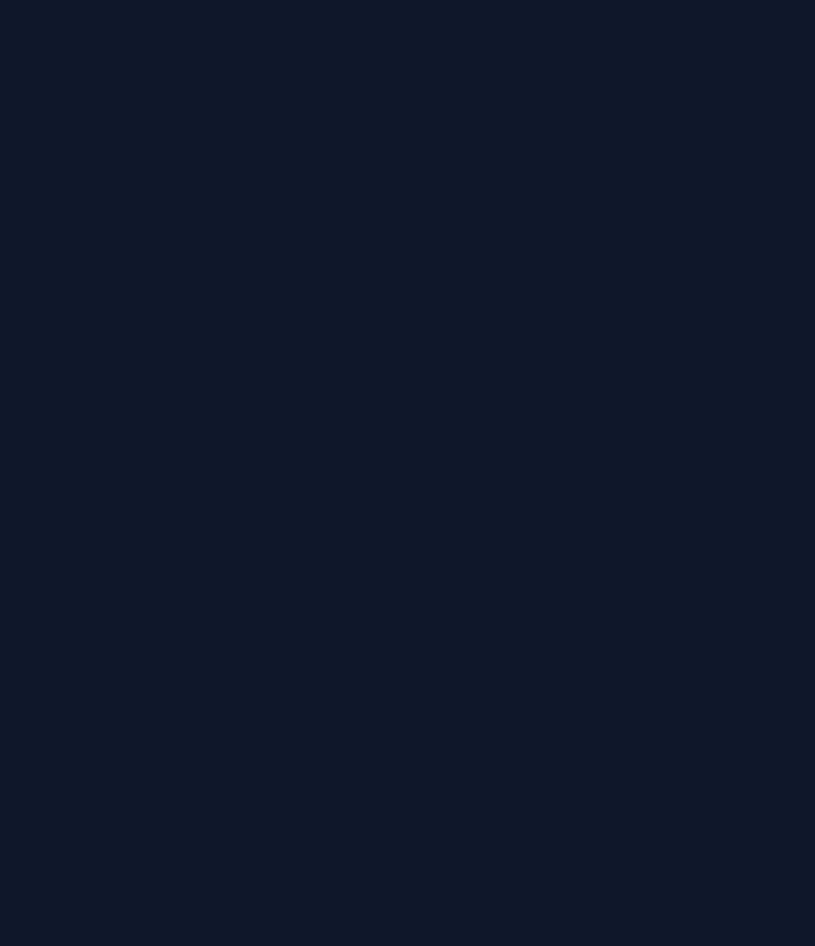
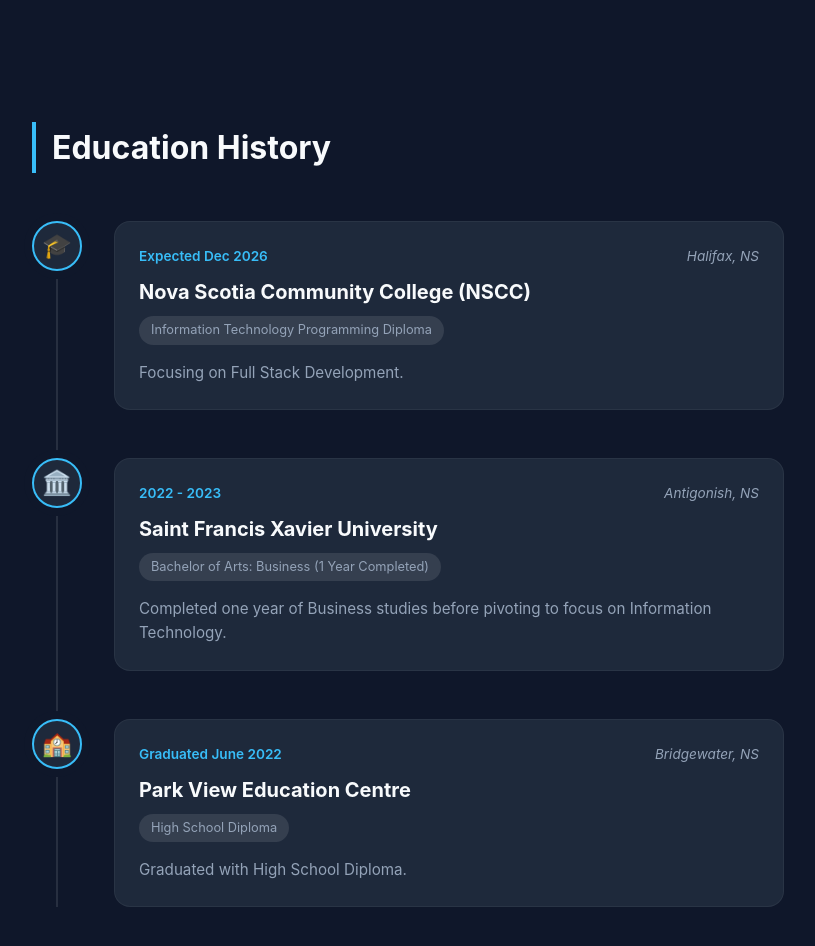
Before and after one commit to NathanGit18/portfolio-v2, a React (Vite) app: page / in a window 1280 px wide. Shown: the part 1460-2406 px from the top of the page, without its empty margins (232-1047 px from the left). Before the commit the page ends 1486 px from the top, so only its background shows below. Built offline with nearby package versions, Linux system fonts and the light colour scheme.

Commit message:
add Education component and integrate into App; update BentoGrid descriptions and Navbar branding

```diff
--- a/src/App.jsx
+++ b/src/App.jsx
@@ -1,6 +1,7 @@
 import Navbar from './components/Navbar'
 import BentoGrid from './components/BentoGrid';
 import Capabilities from './components/Capabilities';
+import Education from './components/Education';
 
 function App() {
   return (
@@ -12,6 +13,7 @@
       </main>
 
       <Capabilities />
+      <Education />
     </div>
   )
 }
--- a/src/components/BentoGrid.jsx
+++ b/src/components/BentoGrid.jsx
@@ -15,7 +15,7 @@
 
     const portfolioProject = {
         title: 'Portfolio Website',
-        description: 'This is the current portfolio you are viewing. It is built with React, Vite, and CSS Grid. Features a responsive Bento layout, dark mode, and custom animations.',
+        description: 'This is the current portfolio you are viewing. It is built with React, Vite, and CSS. It features a responsive Bento layout, dark mode, and custom animations.',
         tags: ['React', 'JavaScript', 'CSS', 'Vite', 'Netlify'],
         github: 'https://github.com/NathanGit18/portfolio-v2'
     };
@@ -64,7 +64,7 @@
             onClick={() => setIsModalOpen(true)}
             style={{ cursor: 'pointer' }}
             >
-            <div className="project-badge">Featured</div>
+            <div className="project-badge">Featured Project</div>
             <div className="project-content">
                 <h3>Portfolio</h3>
                 <p>Built with React & Vite</p>
@@ -98,7 +98,7 @@
             {/* Area 5: About Me (Middle Center) */}
             <motion.div className="bento-item area-5" variants={itemVariants}>
             <h3>About Me</h3>
-            <p>I build clean, efficient code and I love the gym.</p>
+            <p>I build clean, efficient code and I love to workout.</p>
             </motion.div>
 
             {/* Area 4: Status (Bottom Center) */}
--- /dev/null
+++ b/src/components/Education.css
@@ -0,0 +1,111 @@
+.education-section {
+  width: 100%;
+  max-width: 800px;
+  margin: 0 auto;
+  padding: 4rem 1.5rem 6rem 1.5rem;
+}
+
+.education-section h2 {
+  font-size: 2rem;
+  margin-bottom: 3rem;
+  color: var(--text-primary);
+  border-left: 4px solid var(--accent);
+  padding-left: 1rem;
+}
+
+.timeline {
+  position: relative;
+  display: flex;
+  flex-direction: column;
+  gap: 3rem;
+}
+
+.timeline-line {
+  position: absolute;
+  left: 24px;
+  top: 0;
+  bottom: 0;
+  width: 2px;
+  background: rgba(255, 255, 255, 0.1);
+  z-index: 0;
+}
+
+.timeline-item {
+  position: relative;
+  display: flex;
+  gap: 2rem;
+  z-index: 1;
+}
+
+.timeline-dot {
+  width: 50px;
+  height: 50px;
+  min-width: 50px;
+  background: var(--bg-secondary);
+  border: 2px solid var(--accent);
+  border-radius: 50%;
+  display: flex;
+  align-items: center;
+  justify-content: center;
+  font-size: 1.5rem;
+  box-shadow: 0 0 0 8px var(--bg-primary);
+}
+
+.timeline-content {
+  background: var(--bg-secondary);
+  border: 1px solid rgba(255, 255, 255, 0.05);
+  border-radius: 16px;
+  padding: 1.5rem;
+  flex: 1;
+  transition: transform 0.2s ease;
+}
+
+.timeline-content:hover {
+  transform: translateX(5px);
+  border-color: rgba(56, 189, 248, 0.3);
+}
+
+.timeline-header {
+  display: flex;
+  justify-content: space-between;
+  margin-bottom: 0.5rem;
+  font-size: 0.85rem;
+}
+
+.timeline-date {
+  color: var(--accent);
+  font-weight: 600;
+}
+
+.timeline-loc {
+  color: var(--text-secondary);
+  font-style: italic;
+}
+
+.timeline-content h3 {
+  font-size: 1.25rem;
+  margin-bottom: 0.5rem;
+  color: var(--text-primary);
+}
+
+.degree-badge {
+  display: inline-block;
+  background: rgba(255, 255, 255, 0.1);
+  padding: 0.25rem 0.75rem;
+  border-radius: 999px;
+  font-size: 0.8rem;
+  color: var(--text-secondary);
+  margin-bottom: 1rem;
+}
+
+.timeline-content p {
+  color: #94a3b8;
+  line-height: 1.6;
+  font-size: 0.95rem;
+}
+
+@media (max-width: 600px) {
+  .timeline-item { gap: 1rem; }
+  .timeline-content { padding: 1rem; }
+  .timeline-header { flex-direction: column; gap: 0.2rem; }
+}
--- /dev/null
+++ b/src/components/Education.jsx
@@ -0,0 +1,51 @@
+import { motion } from 'framer-motion';
+import { education } from '../data/education';
+import './Education.css';
+
+const Education = () => {
+  return (
+    <section className="education-section">
+      <motion.h2
+        initial={{ opacity: 0, y: 20 }}
+        whileInView={{ opacity: 1, y: 0 }}
+        transition={{ duration: 0.5 }}
+        viewport={{ once: true }}
+      >
+        Education History
+      </motion.h2>
+
+      <div className="timeline">
+        {/* The Vertical Line */}
+        <div className="timeline-line"></div>
+
+        {education.map((edu, index) => (
+          <motion.div
+            key={edu.id}
+            className="timeline-item"
+            initial={{ opacity: 0, x: -50 }}
+            whileInView={{ opacity: 1, x: 0 }}
+            transition={{ duration: 0.5, delay: index * 0.2 }}
+            viewport={{ once: true }}
+          >
+            {/* The Icon Dot */}
+            <div className="timeline-dot">{edu.icon}</div>
+
+            {/* The Content Card */}
+            <div className="timeline-content">
+              <div className="timeline-header">
+                <span className="timeline-date">{edu.date}</span>
+                <span className="timeline-loc">{edu.location}</span>
+              </div>
+
+              <h3>{edu.school}</h3>
+              <div className="degree-badge">{edu.degree}</div>
+              <p>{edu.description}</p>
+            </div>
+          </motion.div>
+        ))}
+      </div>
+    </section>
+  );
+};
+
+export default Education;
--- a/src/components/Modal.jsx
+++ b/src/components/Modal.jsx
@@ -13,8 +13,6 @@
     }, [onClose]);
 
     if (!isOpen) return null;
-
-    console.log("Modal Project Data:", project);
 
     return (
         <div className="modal-overlay" onClick={onClose}>
--- a/src/components/Navbar.jsx
+++ b/src/components/Navbar.jsx
@@ -1,13 +1,13 @@
 import './Navbar.css';
 import { FaGithub, FaLinkedin } from 'react-icons/fa';
-import { HiDownload } from 'react-icons/hi'; // Import a download icon
+import { HiDownload } from 'react-icons/hi';
 
 const Navbar = () => {
   return (
     <nav className="navbar">
       {/* Brand / Logo */}
       <span className="logo">
-        Nate.dev
+        Nathan Lambourne
       </span>
 
       {/* Right Side: Socials + Resume */}
--- /dev/null
+++ b/src/data/education.js
@@ -0,0 +1,29 @@
+export const education = [
+  {
+    id: 1,
+    school: "Nova Scotia Community College (NSCC)",
+    degree: "Information Technology Programming Diploma",
+    date: "Expected Dec 2026",
+    location: "Halifax, NS",
+    description: "Focusing on Full Stack Development.",
+    icon: "🎓"
+  },
+  {
+    id: 2,
+    school: "Saint Francis Xavier University",
+    degree: "Bachelor of Arts: Business (1 Year Completed)",
+    date: "2022 - 2023",
+    location: "Antigonish, NS",
+    description: "Completed one year of Business studies before pivoting to focus on Information Technology.",
+    icon: "🏛️"
+  },
+  {
+    id: 3,
+    school: "Park View Education Centre",
+    degree: "High School Diploma",
+    date: "Graduated June 2022",
+    location: "Bridgewater, NS",
+    description: "Graduated with High School Diploma.",
+    icon: "🏫"
+  }
+];
```
